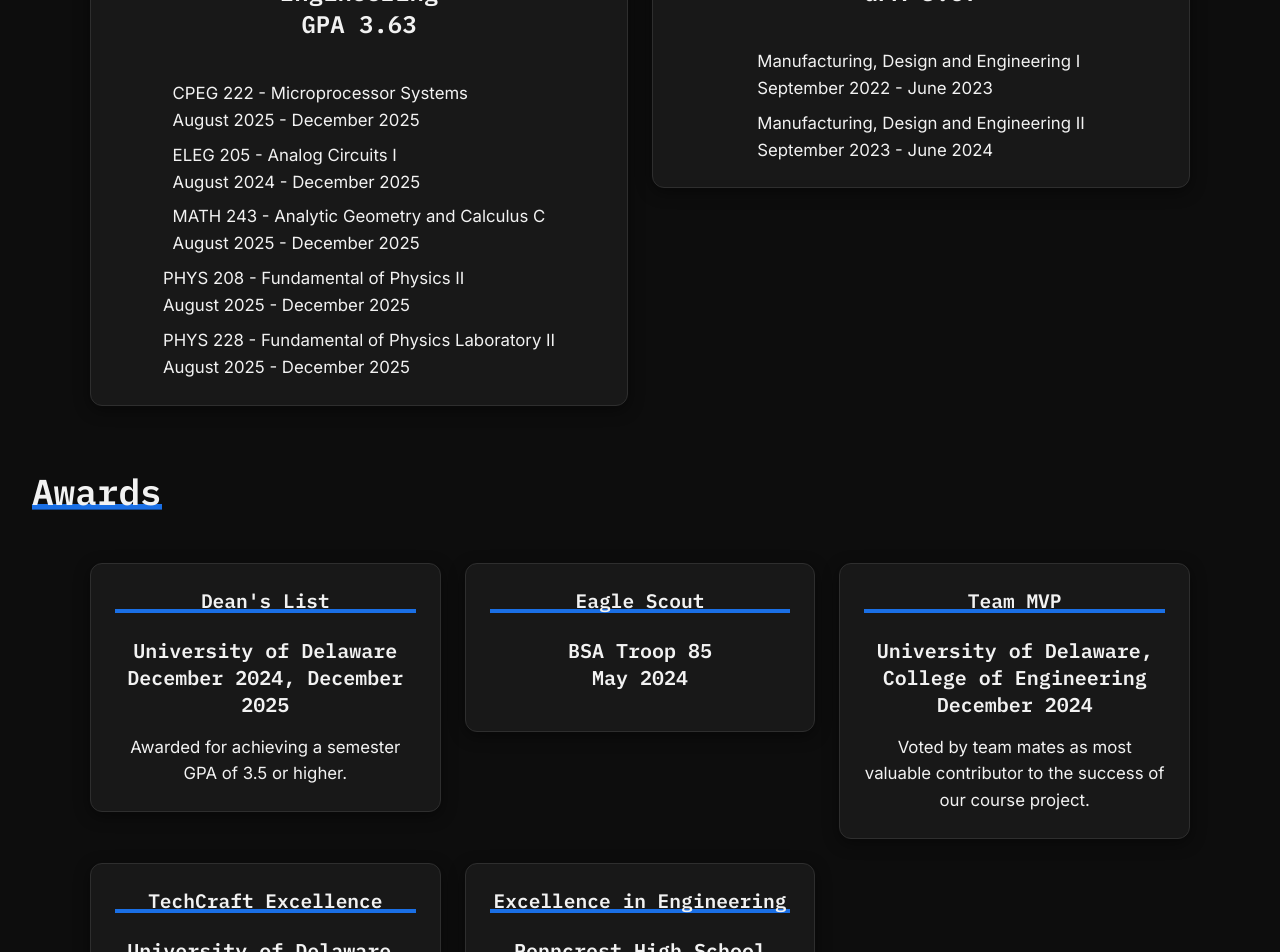
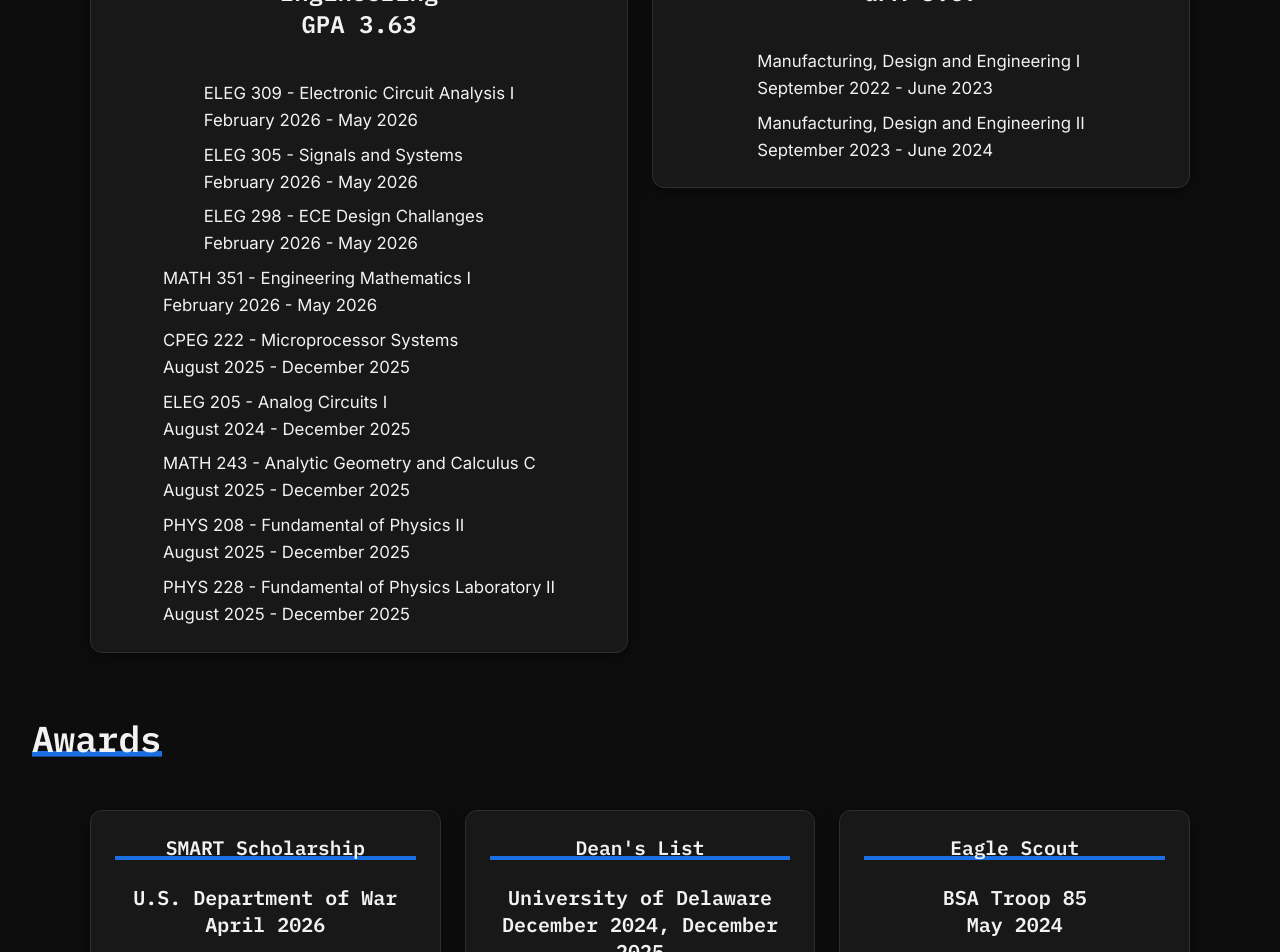
Before and after one commit to Davey5506/davey5506.github.io, a React (Vite) app in the folder portfolio/: page / in a window 1280 px wide. Shown: the part 2000-2952 px from the top of the page. Built offline with nearby package versions, Linux system fonts and the light colour scheme.

Commit message:
Updated student info

```diff
--- a/portfolio/src/sections/Details.js
+++ b/portfolio/src/sections/Details.js
@@ -66,6 +66,22 @@
     // UD Courses
     [
         {
+            name: "ELEG 309 - Electronic Circuit Analysis I",
+            dates: "February 2026 - May 2026"
+        },
+        {
+            name: "ELEG 305 - Signals and Systems",
+            dates: "February 2026 - May 2026"
+        },
+        {
+            name: "ELEG 298 - ECE Design Challanges",
+            dates: "February 2026 - May 2026"
+        },
+        {
+            name: "MATH 351 - Engineering Mathematics I",
+            dates: "February 2026 - May 2026"
+        },
+        {
             name: "CPEG 222 - Microprocessor Systems",
             dates: "August 2025 - December 2025"
         },
@@ -120,6 +136,12 @@
 // Assemble Awards
 const Earnings = [
     {
+        name: "SMART Scholarship",
+        issuer: "U.S. Department of War",
+        date: "April 2026",
+        details: "Awarded to students is designated STEM fields with a minimum GPA of 3.0 and demonstrate significant skills and learning ability in their field of study."
+    },
+    {
         name: "Dean's List",
         issuer: "University of Delaware",
         date: "December 2024, December 2025",
```
